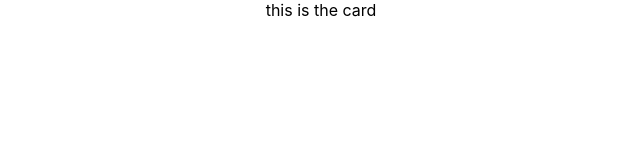
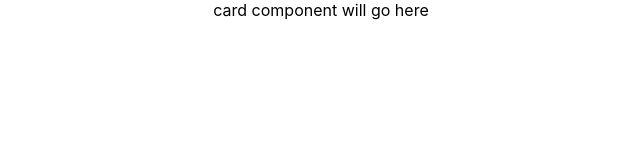
Before and after one commit to enjoikumar/changeis, a React (Create React App) app: page / in a window 1280 px wide. Shown: the top 160 px of the page, without its empty margins (319-959 px from the left). Built offline with nearby package versions, Linux system fonts and the light colour scheme; no server answers.

Commit message:
fixed use effect call

```diff
--- a/src/App.js
+++ b/src/App.js
@@ -3,21 +3,22 @@ import './App.css';
 import Card from './components/Card';
 
 function App() {
-
-  let [changeData, setChangeData] = useState();
+  let [changeData, setChangeData] = useState([]);
 
   useEffect(() => {
     fetch("https://fakerapi.it/api/v1/images?_width=380")
       .then(response => response.json())
-      .then(data => setChangeData(data))
-
-    console.log(changeData)
-  }, [])
+      .then(data => {
+        setChangeData(data.data);
+        console.log(changeData);
+      })
+      .catch(error => console.error('Error fetching data:', error));
+  }, []);
 
   return (
     <div className="App">
-      <Card />
-
+      card component will go here
+      {/* <Card data={changeData} /> */}
     </div>
   );
 }
```
